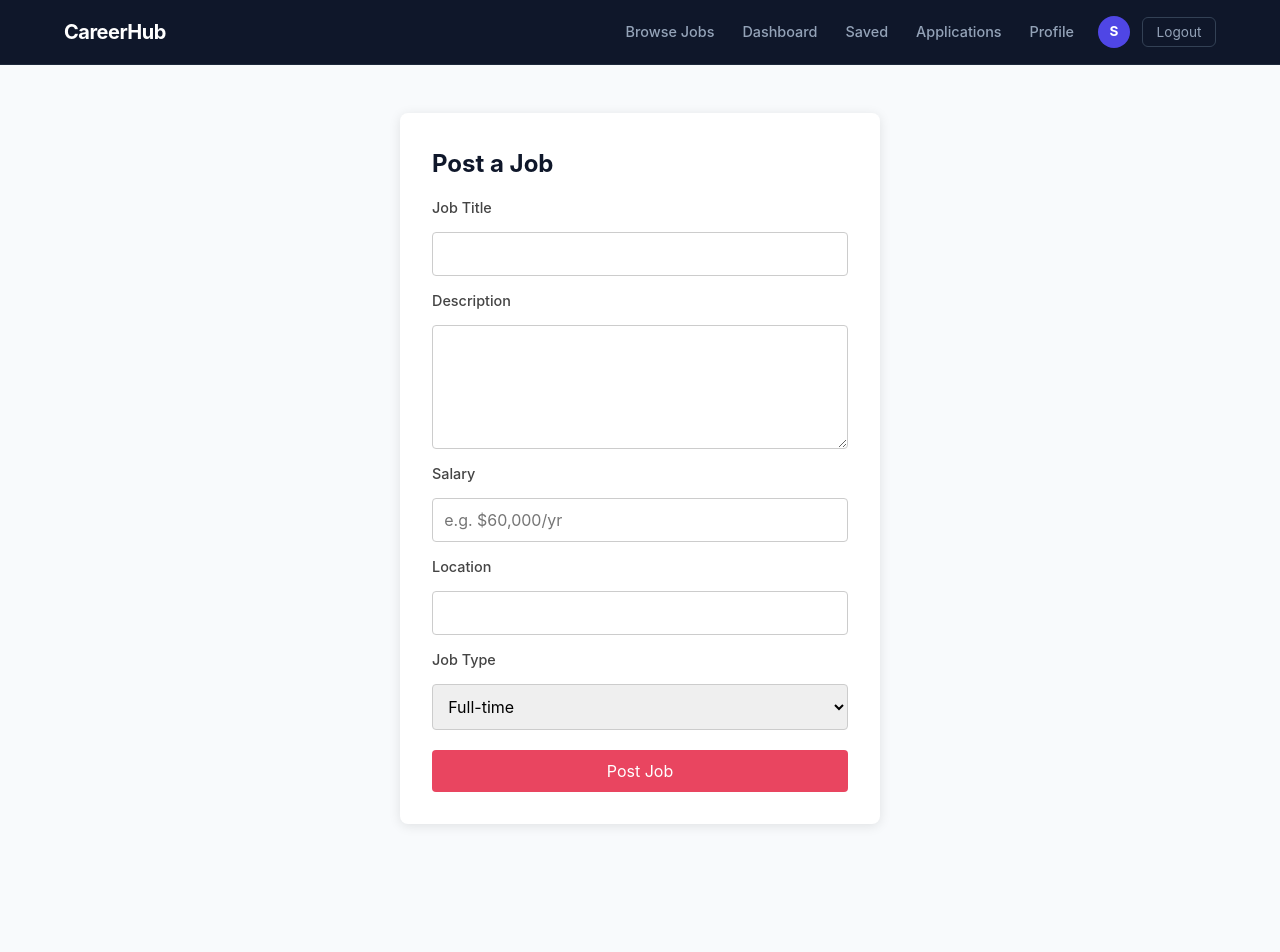
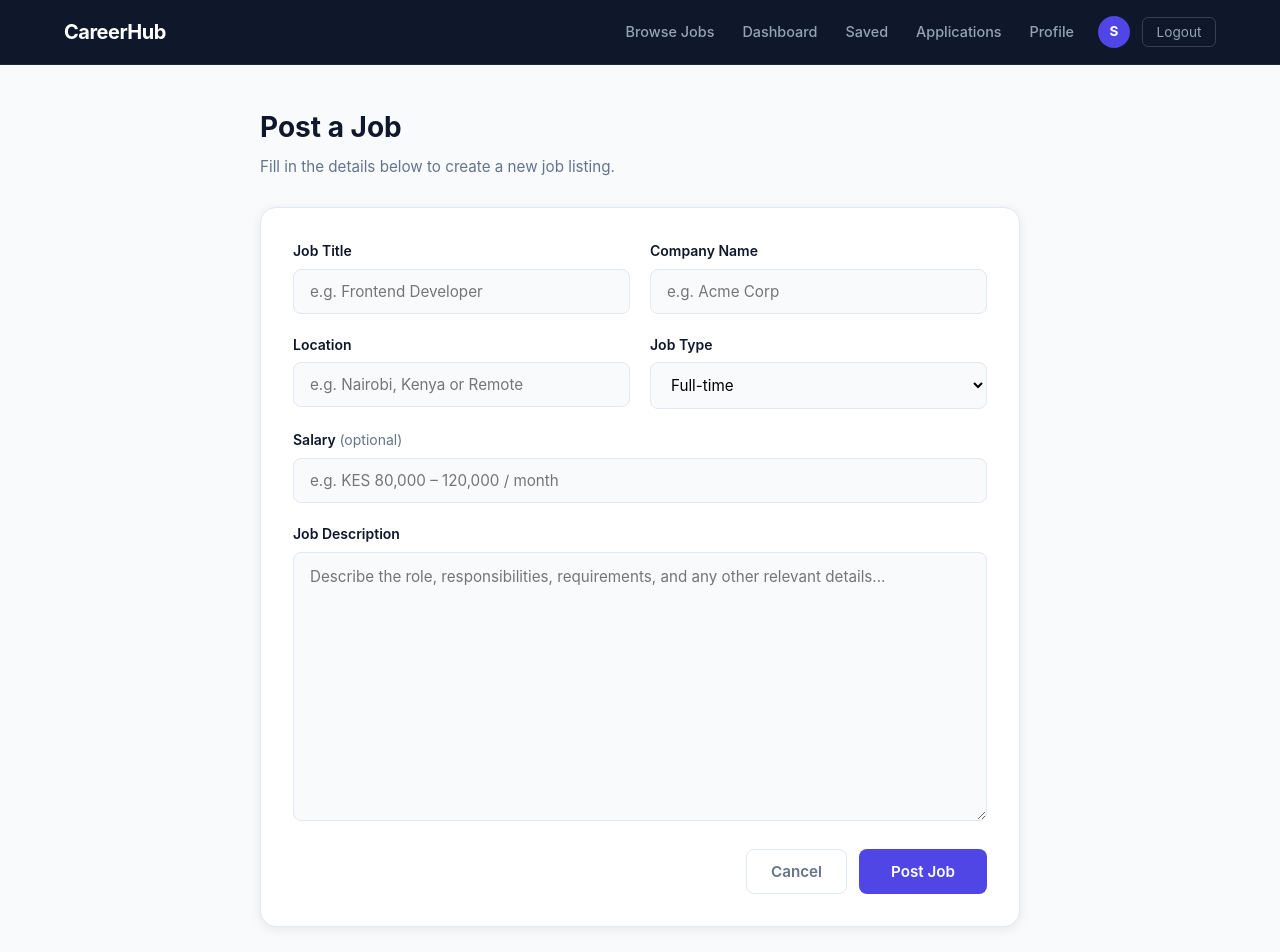
Before and after one commit to obapluto-ob/module_5_project, a React (Vite) app in the folder client/: page /post-job in a window 1280 px wide. Shown: the top 952 px of the page. Before the commit the page ends 872 px from the top, so only its background shows below. Built offline with nearby package versions, Linux system fonts and the light colour scheme; sample sign-in values are in the browser's storage.

Commit message:
fixed post job form and connected it to the api

```diff
--- a/client/src/pages/PostJob.jsx
+++ b/client/src/pages/PostJob.jsx
@@ -2,18 +2,22 @@ import { useState } from 'react'
 import { useNavigate } from 'react-router-dom'
 import { useAuth } from '../context/AuthContext'
 import axios from 'axios'
+
+const JOB_TYPES = ['Full-time', 'Part-time', 'Internship', 'Contract', 'Remote']
 
 export default function PostJob() {
   const { token } = useAuth()
   const navigate = useNavigate()
   const [form, setForm] = useState({
     title: '',
+    company_name: '',
+    location: '',
+    job_type: 'Full-time',
+    salary: '',
     description: '',
-    salary: '',
-    location: '',
-    job_type: 'full-time',
   })
   const [error, setError] = useState('')
+  const [loading, setLoading] = useState(false)
 
   function handleChange(e) {
     setForm({ ...form, [e.target.name]: e.target.value })
@@ -21,6 +25,7 @@ export default function PostJob() {
 
   async function handleSubmit(e) {
     e.preventDefault()
+    setLoading(true)
     setError('')
     try {
       await axios.post('/api/jobs', form, {
@@ -28,107 +33,147 @@ export default function PostJob() {
       })
       navigate('/jobs')
     } catch {
-      setError('Failed to post job. Please try again.')
+      setError('Failed to post job. Please check your details and try again.')
+    } finally {
+      setLoading(false)
     }
   }
 
   return (
+    <div style={styles.page}>
       <div style={styles.container}>
+        <div style={styles.pageHeader}>
+          <h1 style={styles.heading}>Post a Job</h1>
+          <p style={styles.sub}>Fill in the details below to create a new job listing.</p>
+        </div>
+
+        <div style={styles.card}>
+          {error && <div style={styles.errorBox}>{error}</div>}
+
           <form onSubmit={handleSubmit} style={styles.form}>
-        <h2>Post a Job</h2>
-        {error && <p style={styles.error}>{error}</p>}
+            <div style={styles.row}>
+              <div style={styles.field}>
                 <label style={styles.label}>Job Title</label>
-        <input
-          style={styles.input}
-          name="title"
-          value={form.title}
-          onChange={handleChange}
-          required
-        />
-        <label style={styles.label}>Description</label>
-        <textarea
-          style={styles.textarea}
-          name="description"
-          value={form.description}
-          onChange={handleChange}
-          rows={5}
-          required
-        />
-        <label style={styles.label}>Salary</label>
-        <input
-          style={styles.input}
-          name="salary"
-          placeholder="e.g. $60,000/yr"
-          value={form.salary}
-          onChange={handleChange}
-        />
+                <input style={styles.input} name="title" value={form.title}
+                  onChange={handleChange} placeholder="e.g. Frontend Developer" required />
+              </div>
+              <div style={styles.field}>
+                <label style={styles.label}>Company Name</label>
+                <input style={styles.input} name="company_name" value={form.company_name}
+                  onChange={handleChange} placeholder="e.g. Acme Corp" required />
+              </div>
+            </div>
+
+            <div style={styles.row}>
+              <div style={styles.field}>
                 <label style={styles.label}>Location</label>
-        <input
-          style={styles.input}
-          name="location"
-          value={form.location}
-          onChange={handleChange}
-          required
-        />
+                <input style={styles.input} name="location" value={form.location}
+                  onChange={handleChange} placeholder="e.g. Nairobi, Kenya or Remote" required />
+              </div>
+              <div style={styles.field}>
                 <label style={styles.label}>Job Type</label>
                 <select style={styles.input} name="job_type" value={form.job_type} onChange={handleChange}>
-          <option value="full-time">Full-time</option>
-          <option value="part-time">Part-time</option>
-          <option value="contract">Contract</option>
-          <option value="remote">Remote</option>
+                  {JOB_TYPES.map(t => <option key={t} value={t}>{t}</option>)}
                 </select>
-        <button type="submit" style={styles.btn}>Post Job</button>
+              </div>
+            </div>
+
+            <div style={styles.field}>
+              <label style={styles.label}>
+                Salary <span style={styles.optional}>(optional)</span>
+              </label>
+              <input style={styles.input} name="salary" value={form.salary}
+                onChange={handleChange} placeholder="e.g. KES 80,000 – 120,000 / month" />
+            </div>
+
+            <div style={styles.field}>
+              <label style={styles.label}>Job Description</label>
+              <textarea style={styles.textarea} name="description" value={form.description}
+                onChange={handleChange} rows={10}
+                placeholder="Describe the role, responsibilities, requirements, and any other relevant details..." required />
+            </div>
+
+            <div style={styles.actions}>
+              <button type="button" style={styles.cancelBtn} onClick={() => navigate('/jobs')}>
+                Cancel
+              </button>
+              <button type="submit" style={styles.submitBtn} disabled={loading}>
+                {loading ? 'Posting...' : 'Post Job'}
+              </button>
+            </div>
           </form>
+        </div>
+      </div>
     </div>
   )
 }
 
 const styles = {
-  container: {
-    display: 'flex',
-    justifyContent: 'center',
-    paddingTop: '3rem',
-    paddingBottom: '3rem',
+  page: { background: 'var(--bg)', minHeight: '100vh', padding: '2.5rem 1.5rem' },
+  container: { maxWidth: '760px', margin: '0 auto' },
+  pageHeader: { marginBottom: '1.75rem' },
+  heading: { fontSize: '1.75rem', fontWeight: '700' },
+  sub: { color: 'var(--text-muted)', marginTop: '0.3rem', fontSize: '0.95rem' },
+  card: {
+    background: 'var(--surface)',
+    border: '1px solid var(--border)',
+    borderRadius: '16px',
+    padding: '2rem',
+    boxShadow: 'var(--shadow)',
   },
-  form: {
-    display: 'flex',
-    flexDirection: 'column',
-    gap: '0.8rem',
-    background: '#fff',
-    padding: '2rem',
+  errorBox: {
+    background: '#fee2e2',
+    color: '#b91c1c',
+    padding: '0.75rem 1rem',
     borderRadius: '8px',
-    boxShadow: '0 2px 12px rgba(0,0,0,0.1)',
-    width: '480px',
+    fontSize: '0.9rem',
+    marginBottom: '1.25rem',
   },
-  label: {
-    fontSize: '0.9rem',
-    color: '#444',
-    fontWeight: '500',
-  },
+  form: { display: 'flex', flexDirection: 'column', gap: '1.25rem' },
+  row: { display: 'grid', gridTemplateColumns: '1fr 1fr', gap: '1.25rem' },
+  field: { display: 'flex', flexDirection: 'column', gap: '0.4rem' },
+  label: { fontSize: '0.875rem', fontWeight: '600' },
+  optional: { fontWeight: '400', color: 'var(--text-muted)' },
   input: {
-    padding: '0.7rem',
-    borderRadius: '4px',
-    border: '1px solid #ccc',
-    fontSize: '1rem',
+    padding: '0.75rem 1rem',
+    border: '1px solid var(--border)',
+    borderRadius: '8px',
+    fontSize: '0.95rem',
+    background: 'var(--bg)',
+    fontFamily: 'inherit',
   },
   textarea: {
-    padding: '0.7rem',
-    borderRadius: '4px',
-    border: '1px solid #ccc',
-    fontSize: '1rem',
+    padding: '0.75rem 1rem',
+    border: '1px solid var(--border)',
+    borderRadius: '8px',
+    fontSize: '0.95rem',
+    background: 'var(--bg)',
     resize: 'vertical',
+    fontFamily: 'inherit',
+    lineHeight: 1.6,
   },
-  btn: {
-    background: '#e94560',
+  actions: {
+    display: 'flex',
+    justifyContent: 'flex-end',
+    gap: '0.75rem',
+    marginTop: '0.5rem',
+  },
+  cancelBtn: {
+    padding: '0.75rem 1.5rem',
+    background: 'transparent',
+    border: '1px solid var(--border)',
+    borderRadius: '8px',
+    fontSize: '0.95rem',
+    fontWeight: '600',
+    color: 'var(--text-muted)',
+  },
+  submitBtn: {
+    padding: '0.75rem 2rem',
+    background: 'var(--primary)',
     color: '#fff',
-    padding: '0.7rem',
     border: 'none',
-    borderRadius: '4px',
-    fontSize: '1rem',
-    marginTop: '0.4rem',
-  },
-  error: {
-    color: 'red',
-    fontSize: '0.9rem',
+    borderRadius: '8px',
+    fontSize: '0.95rem',
+    fontWeight: '600',
   },
 }
```
Lines whose indentation alone changed are shown as unchanged.
